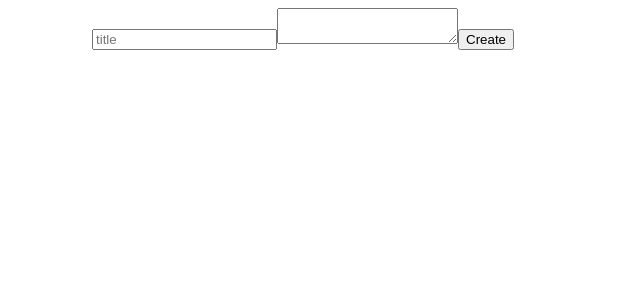
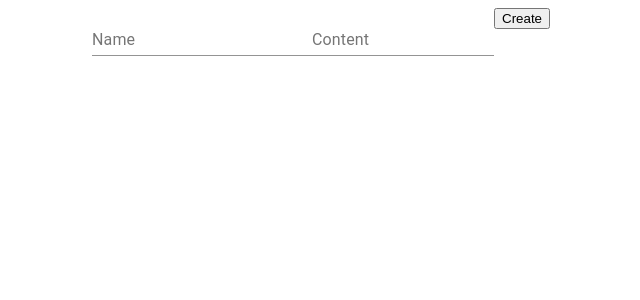
Before and after one commit to Fixten/organizer-front, a React app: page / in a window 1280 px wide. Both pictures are taken after a click on the button "+1". Shown: the top 300 px of the page, without its empty margins (292-932 px from the left). Built offline with nearby package versions, Linux system fonts and the light colour scheme; the HTML template or start-up script is replaced by a standard one.

Commit message:
install mui

```diff
--- a/package.json
+++ b/package.json
@@ -13,6 +13,7 @@
     "test": "jest --watch"
   },
   "dependencies": {
+    "@material-ui/core": "^4.10.1",
     "react": "^16.13.1",
     "react-dom": "^16.13.1",
     "react-redux": "^7.2.0",
--- a/src/components/Notes/New/Form/index.tsx
+++ b/src/components/Notes/New/Form/index.tsx
@@ -2,6 +2,7 @@
 import { onAddNote, OnAddNoteData } from 'store/reducers/notes';
 import { useThunkDispatch } from 'hooks/useThunkDispatch';
 import { ThunkDispatch } from 'store/reducers';
+import { TextField } from '@material-ui/core';
 
 interface Props {
   onClose: () => void;
@@ -32,22 +33,24 @@
   const [text, setText] = useState<string>('');
   const dispatch = useThunkDispatch();
 
-  const onSubmit = () => submit({ onClose }, { title, text }, dispatch);
+  function onSubmit(event: React.FormEvent<HTMLFormElement>) {
+    event.preventDefault();
+    submit({ onClose }, { title, text }, dispatch);
+  }
 
   return (
     <form onSubmit={onSubmit}>
-      <input
-        type="text"
-        placeholder="title"
+      <TextField
+        label="Name"
         value={title}
         onChange={(event) => setTitle(event.currentTarget.value)}
       />
-      <textarea
+      <TextField
+        label="Content"
         value={text}
         onChange={(event) => setText(event.currentTarget.value)}
-      >
-        Enter note
-      </textarea>
+        multiline
+      />
       <button type="submit">Create</button>
     </form>
   );
--- a/webpack/htmlConfig.cjs
+++ b/webpack/htmlConfig.cjs
@@ -13,6 +13,7 @@
     <html lang="en">
       <head>
         <title>Organizer</title>
+        <link rel="stylesheet" href="https://fonts.googleapis.com/css?family=Roboto:300,400,500,700&display=swap" />
         ${htmlWebpackPlugin.tags.headTags}
       </head>
       <body>
```
Also changed, not shown: 1 other file (tests, documents, lock files or other folders).
